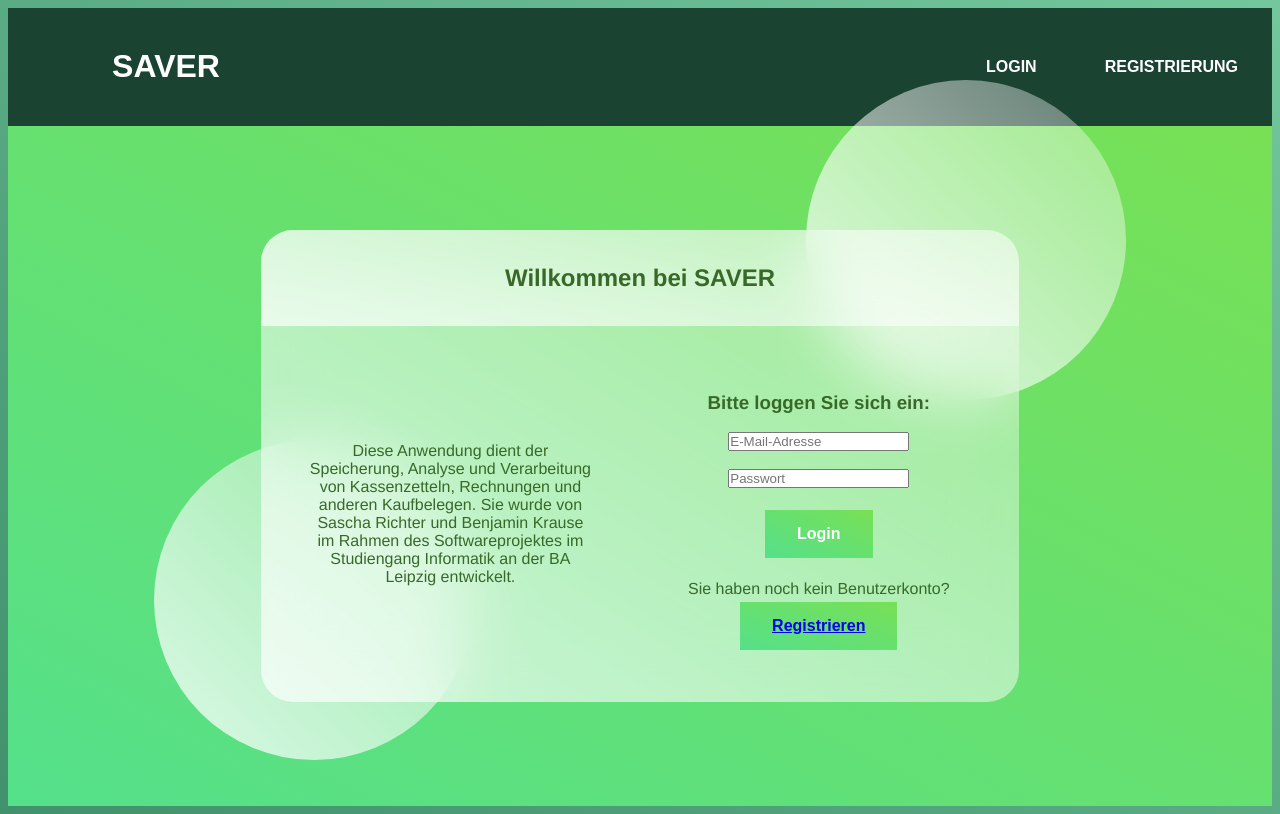
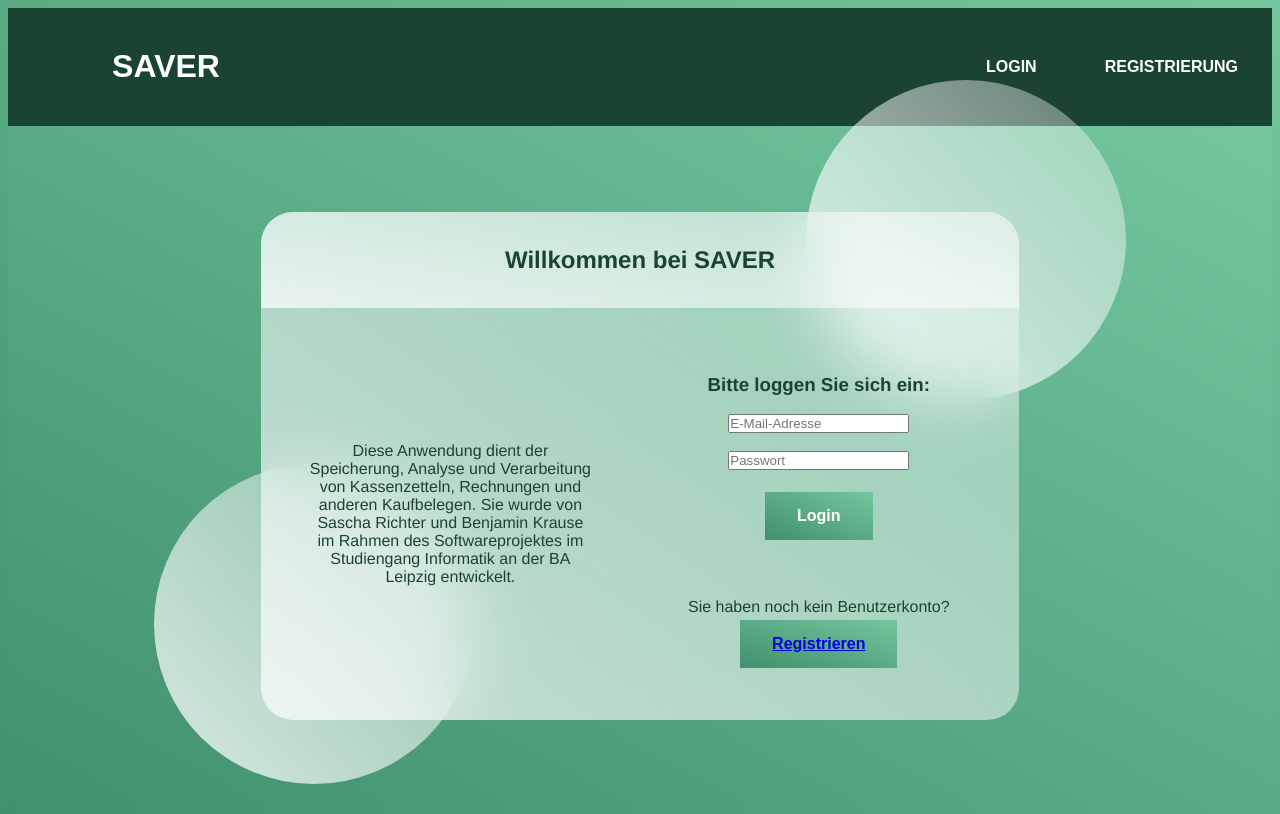
Before and after one commit to sorglos123/SAVER, a Vue app in the folder frontend/: page /login in a window 1280 px wide. Built offline with nearby package versions, Linux system fonts and the light colour scheme.

Commit message:
[B] Login-Komponente um Funktion ergänzt & Design

```diff
--- a/frontend/src/services/AuthenticationService.js
+++ b/frontend/src/services/AuthenticationService.js
@@ -3,6 +3,9 @@ import Api from '@/services/Api';
 export default {
     register (credentials) {
         return Api().post('register', credentials);
+    },
+    login (credentials) {
+        return Api().post('login', credentials);
     }
 }
 
--- a/frontend/src/services/LoginService.js
+++ /dev/null
@@ -1,7 +0,0 @@
-import Api from '@/services/Api';
-
-export default {
-    login (credentials) {
-        return Api().post('login', credentials);
-    }
-}
--- a/frontend/src/views/Login.vue
+++ b/frontend/src/views/Login.vue
@@ -15,13 +15,14 @@
             </div>
           </div>
           <div class="form">
-            <form @submit.prevent="login()">
+            <form >
               <br> <h3> Bitte loggen Sie sich ein: </h3> <br>
-              <input v-model="email" name="email" id="email" placeholder="E-Mail-Adresse"><br><br>
-              <input v-model="passwd" name="passwd" id="passwd" placeholder="Passwort"><br><br>
-              <button class="button" type="submit">Login</button> <br>
+              <input type="text" v-model="email" name="email" id="email" placeholder="E-Mail-Adresse"><br><br>
+              <input type="password" v-model="passwd" name="passwd" id="passwd" placeholder="Passwort"><br><br>
+              <button class="button" @click="login" type="button">Login</button> <br>
+              <br> <div class="error" v-html="error"></div> <br>
               <br> <p> Sie haben noch kein Benutzerkonto? </p>
-              <button class="button" type="submit">
+              <button class="button">
                 <router-link to="Register"> Registrieren </router-link>
               </button> <br>
             </form>
@@ -35,20 +36,25 @@
 </template>
 
 <script>
-import LoginService from '@/services/LoginService'
+import AuthenticationService from '@/services/AuthenticationService'
 export default {
   data () {
     return {
       email: '',
       passwd: '',
+      error: null
     }
   },
   methods: {
     async login() {
-        await LoginService.login({
-        email: this.email,
-        passwd: this.passwd,
-      });
+      try {
+        await AuthenticationService.login({
+          email: this.email,
+          passwd: this.passwd,
+        });
+      } catch(error) {
+        this.error = error.response.data.error;
+      }
     }
   }
 }
@@ -65,7 +71,7 @@ export default {
 
 main {
   min-height: 85vh;
-  background: linear-gradient(to right top, #55e08b, #78e055);
+  background: linear-gradient(to right top, #40916c, #74c69d);
   display: flex;
   align-items: center;
   justify-content: center;
@@ -84,16 +90,15 @@ main {
 .header {
   background: linear-gradient(to right top, rgba(255, 255, 255, 0.7), rgba(255, 255, 255, 0.3));
   border-radius: 2rem 2rem 0rem 0rem;
-  /* margin: 2rem 0rem; */
   padding: 1rem 3rem;
-  color: #386928;
+  color: #1b4332;
 }
 
 .board {
   display: flex;
   align-items: center;
   border-radius: 2rem;
-  color: #386928
+  color: #1b4332
 }
 
 .infotext {
@@ -103,7 +108,7 @@ main {
   justify-content: center;
   margin: 2rem 0rem;
   padding: 1rem 3rem;
-  color: #386928
+  color: #1b4332
 }
 
 .form {
@@ -111,7 +116,7 @@ main {
   display: flex;
   margin: 2rem 0rem;
   padding: 1rem 3rem;
-  color: #386928
+  color: #1b4332
 }
 
 .circle1, .circle2 {
@@ -124,7 +129,7 @@ main {
 }
 
 .circle1 {
-  bottom: 5%;
+  bottom: 2%;
   left: 12%;
   z-index: 2;
 }
@@ -136,7 +141,7 @@ main {
 }
 
 .button {
-  background: linear-gradient(to right top, #55e08b, #78e055);
+  background: linear-gradient(to right top, #40916c, #74c69d);;
   border: none;
   color: white;
   padding: 15px 32px;
@@ -149,4 +154,10 @@ main {
   cursor: pointer;
 }
 
+.error {
+  border-color: red;
+  color: red;
+  z-index: 3;
+}
+
 </style>
--- a/frontend/src/views/Register.vue
+++ b/frontend/src/views/Register.vue
@@ -2,15 +2,12 @@
   <div class="basic">
     <main>
       <section class="glass">
-        <button class="button" type="submit">
-                <router-link to="Login"> Zurück zur Login-Seite </router-link>
-        </button> <br>
         <br> <h1> Bitte geben Sie Ihre persönlichen Daten ein! </h1> <br>
-        <input type="lastname" name="lastname" v-model="lastname" placeholder="Nachname"><br><br>
-        <input type="firstname" name="firstname" v-model="firstname" placeholder="Vorname"><br><br>
-        <input type="email" name="email" v-model="email" placeholder="E-Mail-Adresse"><br><br>
-        <input type="passwd" name="passwd" v-model="passwd" placeholder="Passwort"><br><br>
-        <input type="confirm" name="confirm" v-model="confirm" placeholder="Passwort bestätigen"><br><br>
+        <input type="text" name="lastname" v-model="lastname" placeholder="Nachname"><br><br>
+        <input type="text" name="firstname" v-model="firstname" placeholder="Vorname"><br><br>
+        <input type="text" name="email" v-model="email" placeholder="E-Mail-Adresse"><br><br>
+        <input type="password" name="passwd" v-model="passwd" placeholder="Passwort"><br><br>
+        <input type="password" name="confirm" v-model="confirm" placeholder="Passwort bestätigen"><br><br>
         <br> <div class="error" v-html="error"></div> <br>
         <button class="button" @click="register">Registrierung abschließen</button>
       </section>
@@ -62,8 +59,7 @@ export default {
 
 main {
   min-height: 85vh;
-  /* background: linear-gradient(to right top, #65dfc9, #6cdbeb); */
-  background: linear-gradient(to right top, #55e08b, #78e055);
+  background: linear-gradient(to right top, #40916c, #74c69d);
   display: flex;
   align-items: center;
   justify-content: center;
@@ -77,7 +73,7 @@ main {
   border-radius: 2rem;
   z-index: 3;
   backdrop-filter: blur(2rem);
-  color: #386928;
+  color: #1b4332;
 }
 
 .circle1, .circle2 {
@@ -96,13 +92,13 @@ main {
 }
 
 .circle2 {
-  bottom: 10%;
+  bottom: 5%;
   right: 10%;
   z-index: 2;
 }
 
 .button {
-  background: linear-gradient(to right top, #55e08b, #78e055);
+  background: linear-gradient(to right top, #40916c, #74c69d);
   border: none;
   color: white;
   padding: 15px 32px;
```
Also changed, not shown: 1 other file (tests, documents, lock files or other folders).
